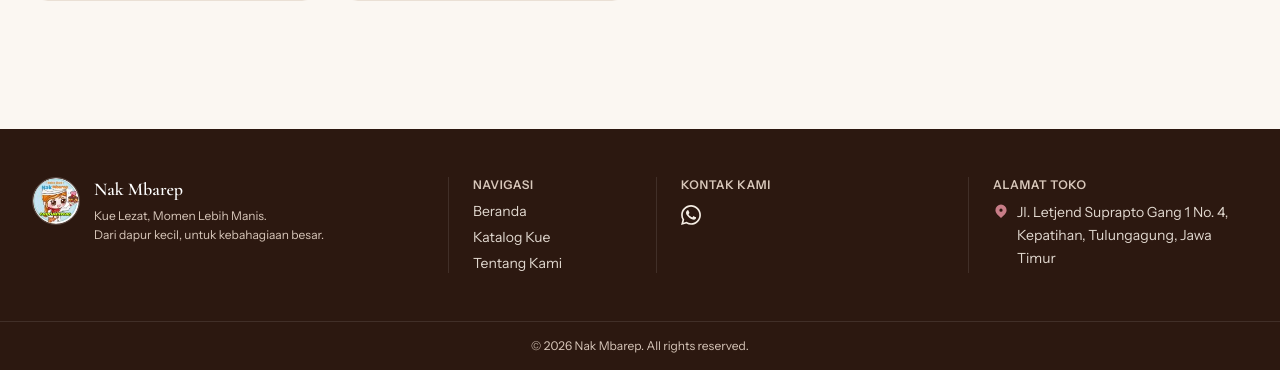
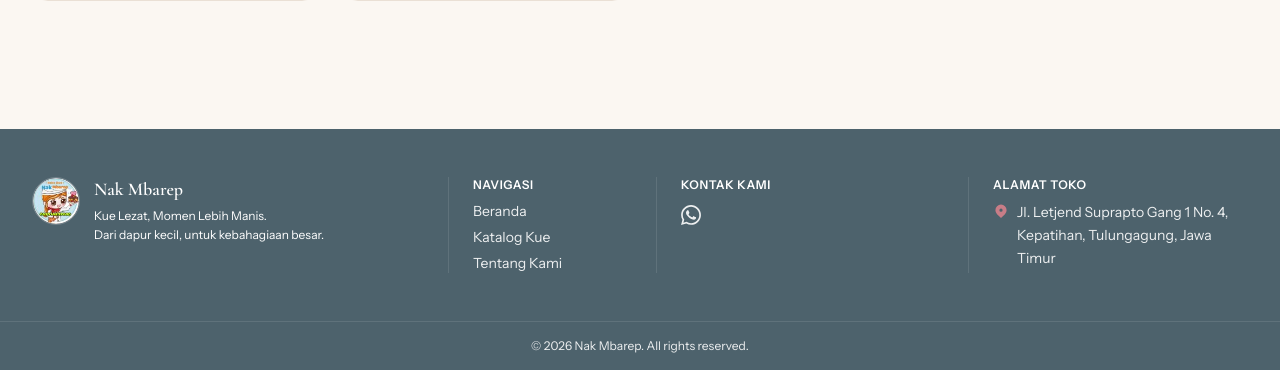
Before and after one commit to Dead-Disk/toko-kue-umkm, a Laravel app: page /produk in a window 1280 px wide. Shown: the part 1247-1617 px from the top of the page. Run offline with Laravel 12, Linux system fonts and the light colour scheme; data comes from the database, SQL or seed files in the repository; style sheets or scripts are compiled from the project's sources.

Commit message:
fix/warna footer

```diff
--- a/resources/views/customer/produk/index.blade.php
+++ b/resources/views/customer/produk/index.blade.php
@@ -461,16 +461,17 @@
     @php
         $setting = $storeSetting ?? \App\Models\StoreSetting::current();
     @endphp
-    <footer class="bg-[#2C1810] text-[#F5EDE4] mt-12 lg:mt-16">
+    {{-- Footer --}}
+    <footer class="bg-[#4D626C] text-white mt-12 lg:mt-16">
         <div class="max-w-md md:max-w-2xl lg:max-w-5xl xl:max-w-7xl mx-auto px-4 sm:px-6 lg:px-8 py-8 sm:py-10 lg:py-12 grid grid-cols-1 sm:grid-cols-2 lg:grid-cols-12 gap-6 lg:gap-8 text-xs">
             {{-- Brand Column --}}
             <div class="lg:col-span-4 flex items-start gap-3.5">
                 <img src="{{ asset('images/logo-footer.png') }}" alt="Nak Mbarep Logo" class="w-10 h-10 lg:w-12 lg:h-12 rounded-full object-cover border border-white/20 shrink-0">
                 <div class="space-y-1">
                     <p class="font-serif text-base lg:text-lg font-semibold text-white leading-snug">
-                        {{ $setting?->store_name ?? 'Nak Mbarep' }}
+                        {{ $storeSetting->store_name ?? 'Nak Mbarep' }}
                     </p>
-                    <p class="text-[#D8C7BA] text-xs leading-relaxed">
+                    <p class="text-white text-xs leading-relaxed">
                         Kue Lezat, Momen Lebih Manis.<br>
                         Dari dapur kecil, untuk kebahagiaan besar.
                     </p>
@@ -479,8 +480,8 @@
 
             {{-- Navigasi Column --}}
             <div class="lg:col-span-2 lg:border-l lg:border-white/10 lg:pl-6 space-y-2">
-                <h4 class="font-semibold text-xs uppercase tracking-wider text-[#D8C7BA]">Navigasi</h4>
-                <ul class="space-y-1.5 text-sm text-[#F5EDE4]/90">
+                <h4 class="font-semibold text-xs uppercase tracking-wider text-white">Navigasi</h4>
+                <ul class="space-y-1.5 text-sm text-white/90">
                     <li><a href="{{ route('customer.index') }}" class="hover:text-white transition">Beranda</a></li>
                     <li><a href="{{ route('customer.produk.index') }}" class="hover:text-white transition">Katalog Kue</a></li>
                     <li><a href="{{ route('customer.page', 'tentang-kami') }}" class="hover:text-white transition">Tentang Kami</a></li>
@@ -489,36 +490,36 @@
 
             {{-- Kontak Kami Column --}}
             <div class="lg:col-span-3 lg:border-l lg:border-white/10 lg:pl-6 space-y-2.5">
-                <h4 class="font-semibold text-xs uppercase tracking-wider text-[#D8C7BA]">Kontak Kami</h4>
+                <h4 class="font-semibold text-xs uppercase tracking-wider text-white">Kontak Kami</h4>
                 <div class="flex flex-wrap items-center gap-3 pt-0.5">
                     @php
-                        $cleanPhone = preg_replace('/[^0-9]/', '', (string) ($setting?->store_phone ?? ''));
-                        $hasContacts = filled($setting?->instagram_url)
-                            || filled($setting?->facebook_url)
+                        $cleanPhone = preg_replace('/[^0-9]/', '', (string) ($storeSetting?->store_phone ?? ''));
+                        $hasContacts = filled($storeSetting?->instagram_url)
+                            || filled($storeSetting?->facebook_url)
                             || filled($cleanPhone)
-                            || filled($setting?->tiktok_url);
+                            || filled($storeSetting?->tiktok_url);
                     @endphp
 
-                    @if (filled($setting?->instagram_url))
-                        <a href="{{ $setting->instagram_url }}" target="_blank" rel="noopener noreferrer" class="text-[#F5EDE4] hover:text-[#E5B8B0] transition" aria-label="Instagram">
+                    @if (filled($storeSetting?->instagram_url))
+                        <a href="{{ $storeSetting->instagram_url }}" target="_blank" rel="noopener noreferrer" class="text-white/90 hover:text-[#E5B8B0] transition" aria-label="Instagram">
                             <svg class="w-5 h-5" fill="currentColor" viewBox="0 0 24 24"><path d="M12 2.163c3.204 0 3.584.012 4.85.07 3.252.148 4.771 1.691 4.919 4.919.058 1.265.069 1.645.069 4.849 0 3.205-.012 3.584-.069 4.849-.149 3.225-1.664 4.771-4.919 4.919-1.266.058-1.644.07-4.85.07-3.204 0-3.584-.012-4.849-.07-3.26-.149-4.771-1.699-4.919-4.92-.058-1.265-.07-1.644-.07-4.849 0-3.204.013-3.583.07-4.849.149-3.227 1.664-4.771 4.919-4.919 1.266-.057 1.645-.069 4.849-.069zm0-2.163c-3.259 0-3.667.014-4.947.072-4.358.2-6.78 2.618-6.98 6.98-.059 1.281-.073 1.689-.073 4.948 0 3.259.014 3.668.072 4.948.2 4.358 2.618 6.78 6.98 6.98 1.281.058 1.689.072 4.948.072 3.259 0 3.668-.014 4.948-.072 4.354-.2 6.782-2.618 6.979-6.98.059-1.28.073-1.689.073-4.948 0-3.259-.014-3.667-.072-4.947-.196-4.354-2.617-6.78-6.979-6.98-1.281-.059-1.69-.073-4.949-.073zm0 5.838c-3.403 0-6.162 2.759-6.162 6.162s2.759 6.163 6.162 6.163 6.162-2.759 6.162-6.163c0-3.403-2.759-6.162-6.162-6.162zm0 10.162c-2.209 0-4-1.79-4-4 0-2.209 1.791-4 4-4s4 1.791 4 4c0 2.21-1.791 4-4 4zm6.406-11.845c-.796 0-1.441.645-1.441 1.44s.645 1.44 1.441 1.44c.795 0 1.439-.645 1.439-1.44s-.644-1.44-1.439-1.44z"/></svg>
                         </a>
                     @endif
 
-                    @if (filled($setting?->facebook_url))
-                        <a href="{{ $setting->facebook_url }}" target="_blank" rel="noopener noreferrer" class="text-[#F5EDE4] hover:text-[#E5B8B0] transition" aria-label="Facebook">
+                    @if (filled($storeSetting?->facebook_url))
+                        <a href="{{ $storeSetting->facebook_url }}" target="_blank" rel="noopener noreferrer" class="text-white/90 hover:text-[#E5B8B0] transition" aria-label="Facebook">
                             <svg class="w-5 h-5" fill="currentColor" viewBox="0 0 24 24"><path d="M24 12.073c0-6.627-5.373-12-12-12s-12 5.373-12 12c0 5.99 4.388 10.954 10.125 11.854v-8.385H7.078v-3.47h3.047V9.43c0-3.007 1.792-4.669 4.533-4.669 1.312 0 2.686.235 2.686.235v2.953H15.83c-1.491 0-1.956.925-1.956 1.874v2.25h3.328l-.532 3.47h-2.796v8.385C19.612 23.027 24 18.062 24 12.073z"/></svg>
                         </a>
                     @endif
 
                     @if (filled($cleanPhone))
-                        <a href="https://wa.me/{{ $cleanPhone }}" target="_blank" rel="noopener noreferrer" class="text-[#F5EDE4] hover:text-[#E5B8B0] transition" aria-label="WhatsApp">
+                        <a href="https://wa.me/{{ $cleanPhone }}" target="_blank" rel="noopener noreferrer" class="text-white/90 hover:text-[#E5B8B0] transition" aria-label="WhatsApp">
                             <svg class="w-5 h-5" fill="currentColor" viewBox="0 0 24 24"><path d="M.057 24l1.687-6.163c-1.041-1.804-1.588-3.849-1.587-5.946.003-6.556 5.338-11.891 11.893-11.891 3.181.001 6.167 1.24 8.413 3.488 2.245 2.248 3.481 5.236 3.48 8.414-.003 6.557-5.338 11.892-11.893 11.892-1.99-.001-3.951-.5-5.688-1.448l-6.305 1.654zm6.597-3.807c1.676.995 3.276 1.591 5.392 1.592 5.448 0 9.886-4.434 9.889-9.885.002-5.462-4.415-9.89-9.881-9.892-5.452 0-9.887 4.434-9.889 9.884-.001 2.225.651 3.891 1.746 5.634l-.999 3.648 3.742-.981zm11.387-5.464c-.074-.124-.272-.198-.57-.347-.297-.149-1.758-.868-2.031-.967-.272-.099-.47-.149-.669.149-.198.297-.768.967-.941 1.165-.173.198-.347.223-.644.074-.297-.149-1.255-.462-2.39-1.475-.883-.788-1.48-1.761-1.653-2.059-.173-.297-.018-.458.13-.606.134-.133.297-.347.446-.521.151-.172.2-.296.3-.495.099-.198.05-.372-.025-.521-.075-.148-.669-1.611-.916-2.206-.242-.579-.487-.501-.669-.51l-.57-.01c-.198 0-.52.074-.792.372s-1.04 1.016-1.04 2.479 1.065 2.876 1.213 3.074c.149.198 2.095 3.2 5.076 4.487.709.306 1.263.489 1.694.626.712.226 1.36.194 1.872.118.571-.085 1.758-.719 2.006-1.413.248-.695.248-1.29.173-1.414z"/></svg>
                         </a>
                     @endif
 
-                    @if (filled($setting?->tiktok_url))
-                        <a href="{{ $setting->tiktok_url }}" target="_blank" rel="noopener noreferrer" class="text-[#F5EDE4] hover:text-[#E5B8B0] transition" aria-label="TikTok">
+                    @if (filled($storeSetting?->tiktok_url))
+                        <a href="{{ $storeSetting->tiktok_url }}" target="_blank" rel="noopener noreferrer" class="text-white/90 hover:text-[#E5B8B0] transition" aria-label="TikTok">
                             <svg class="w-5 h-5" fill="currentColor" viewBox="0 0 24 24"><path d="M12.525.02c1.31-.02 2.61-.01 3.91-.02.08 1.53.63 3.09 1.75 4.17 1.12 1.11 2.7 1.62 4.24 1.79v4.03c-1.44-.05-2.89-.35-4.2-.97-.57-.26-1.1-.59-1.62-.93-.01 2.92.01 5.84-.02 8.75-.08 1.4-.54 2.79-1.35 3.94-1.31 1.92-3.58 3.17-5.91 3.21-1.43.08-2.86-.31-4.08-1.03-2.02-1.19-3.44-3.37-3.65-5.71-.02-.5-.03-1-.01-1.49.18-1.9 1.12-3.72 2.58-4.96 1.66-1.44 3.98-2.13 6.15-1.72.02 1.48-.04 2.96-.04 4.44-.99-.32-2.15-.23-3.02.37-.63.41-1.11 1.04-1.36 1.75-.21.51-.24 1.07-.14 1.61.24 1.64 1.82 3.02 3.5 2.87 1.12-.01 2.19-.66 2.77-1.61.19-.33.4-.67.41-1.06.1-1.79.06-3.57.07-5.36.01-4.03-.01-8.05.02-12.07z"/></svg>
                         </a>
                     @endif
@@ -531,23 +532,24 @@
 
             {{-- Informasi Column --}}
             <div class="lg:col-span-3 lg:border-l lg:border-white/10 lg:pl-6 space-y-2">
-                <h4 class="font-semibold text-xs uppercase tracking-wider text-[#D8C7BA]">Alamat Toko</h4>
-                <div class="flex items-start gap-2 text-[#F5EDE4]/90 text-xs sm:text-sm leading-relaxed">
+                <h4 class="font-semibold text-xs uppercase tracking-wider text-white">Alamat Toko</h4>
+                <div class="flex items-start gap-2 text-white/90 text-xs sm:text-sm leading-relaxed">
                     <svg class="w-4 h-4 shrink-0 mt-0.5 text-[#C87D87]" fill="currentColor" viewBox="0 0 20 20">
                         <path fill-rule="evenodd" d="M5.05 4.05a7 7 0 119.9 9.9L10 18.9l-4.95-4.95a7 7 0 010-9.9zM10 11a2 2 0 100-4 2 2 0 000 4z" clip-rule="evenodd"/>
                     </svg>
                     <span>
-                        {{ $setting?->store_address ?? 'Jl. Letjend Suprapto Gang 1 No. 4, Kepatihan, Tulungagung, Jawa Timur' }}
+                        {{ $storeSetting->store_address ?? 'Jl. Letjend Suprapto Gang 1 No. 4, Kepatihan, Tulungagung, Jawa Timur' }}
                     </span>
                 </div>
             </div>
         </div>
 
         {{-- Bottom Copyright Bar --}}
-        <div class="border-t border-white/10 py-4 text-center text-xs text-[#D8C7BA]">
-            &copy; {{ date('Y') }} {{ $setting?->store_name ?? 'Nak Mbarep' }}. All rights reserved.
+        <div class="border-t border-white/10 py-4 text-center text-xs text-white/90">
+            &copy; {{ date('Y') }} {{ $storeSetting->store_name ?? 'Nak Mbarep' }}. All rights reserved.
         </div>
     </footer>
+
 
     {{-- Filter Sidebar Drawer & Backdrop --}}
     <div
```
Also changed, not shown: resources/views/customer/beranda/index.blade.php (+12 -12 lines), resources/views/customer/pages/tentang-kami.blade.php (+24 -22 lines).
